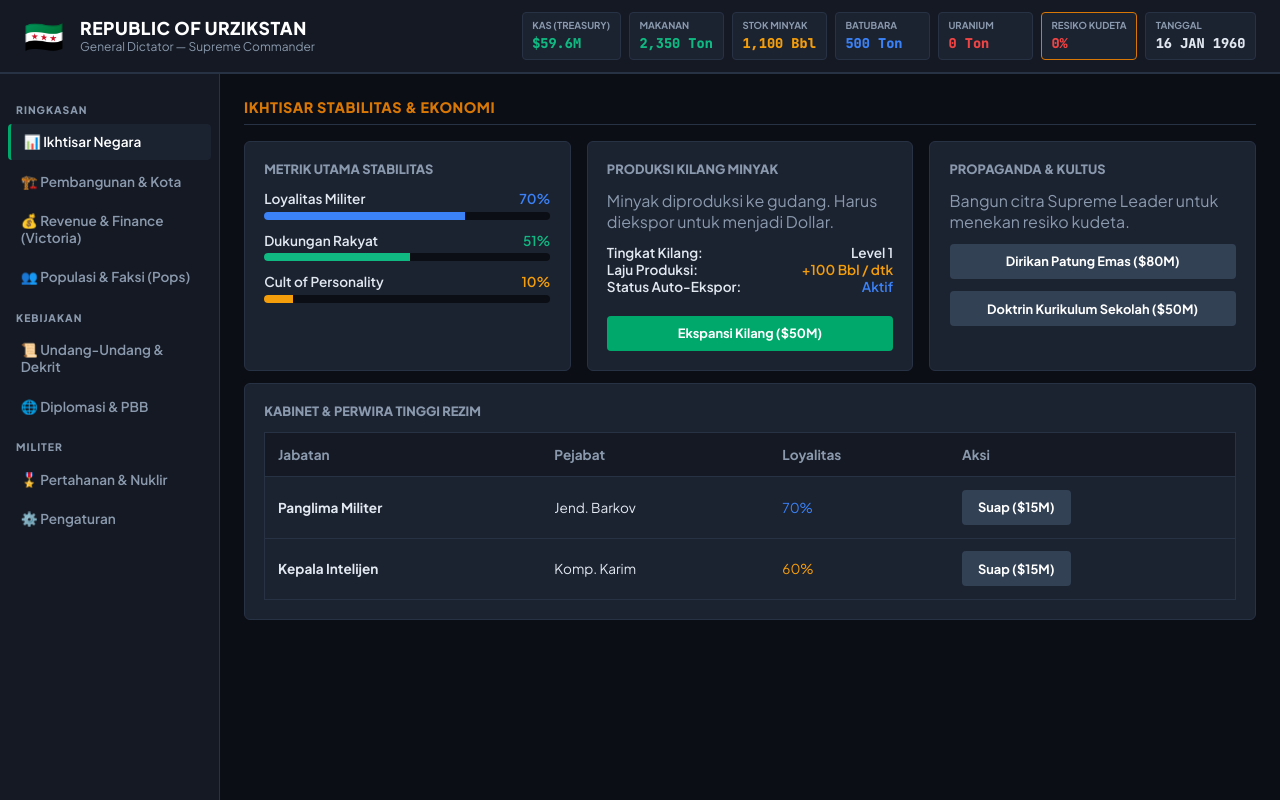
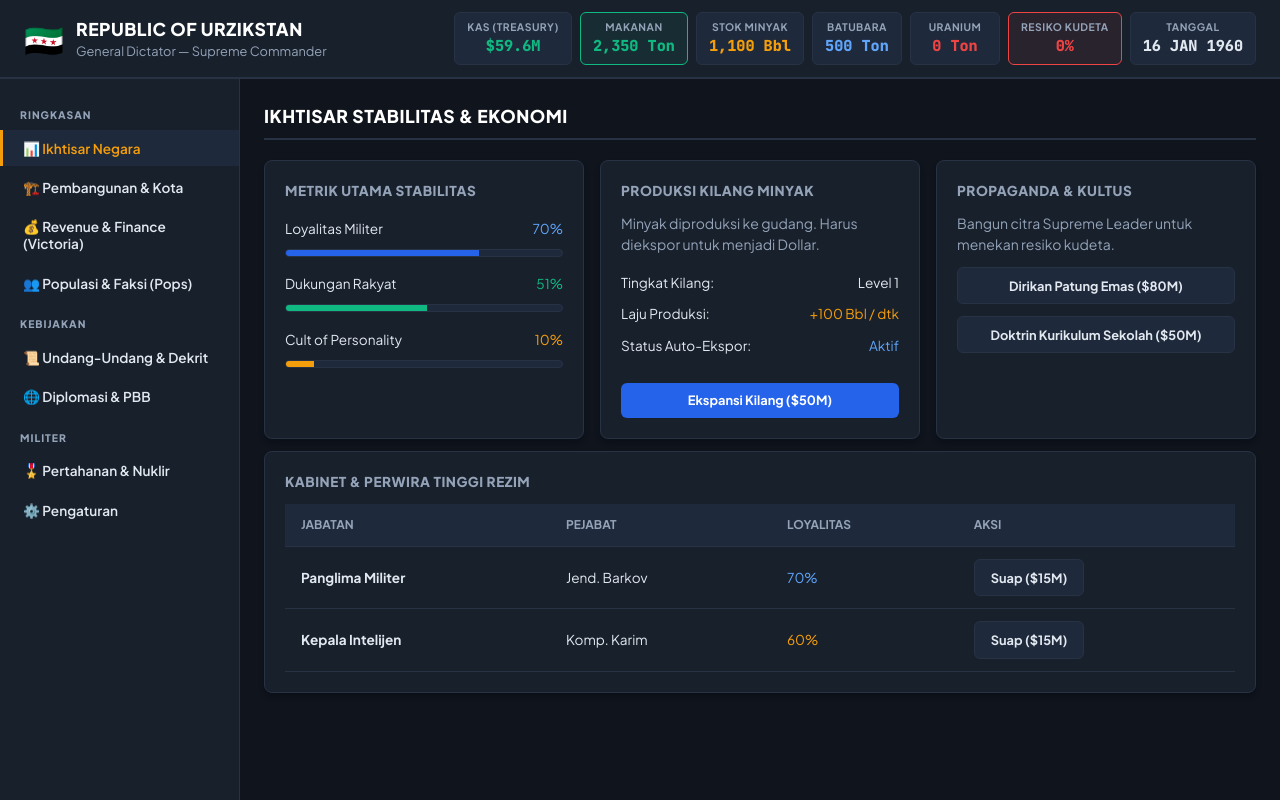
Before and after one commit to theonicholas84/Empire-and-Influence-, a plain HTML site: page index.html in a window 1280 px wide. Drawn offline with Linux system fonts and the light colour scheme.

Commit message:
Update style.css

```diff
--- a/style.css
+++ b/style.css
@@ -1,158 +1,445 @@
+/* ===================================================
+   URZIKSTAN STATE MANAGER — FOOTBALL MANAGER THEME
+   =================================================== */
+
 :root {
-  --fm-bg-dark: #0B0E14;
-  --fm-panel-bg: #141923;
-  --fm-card-bg: #1B2230;
-  --fm-border: #283245;
-  --fm-accent: #00A86B;
-  --fm-accent-gold: #D97706;
-  --text-main: #E2E8F0;
-  --text-muted: #8A99AD;
-  --danger-color: #EF4444;
-  --success-color: #10B981;
-  --warning-color: #F59E0B;
-  --font-family: 'Plus Jakarta Sans', sans-serif;
+  --bg-dark: #0f141d;
+  --panel-bg: #18202c;
+  --card-bg: #1e293b;
+  --border-color: #283245;
+  --text-main: #e2e8f0;
+  --text-muted: #94a3b8;
+
+  --accent-gold: #f59e0b;
+  --primary-color: #2563eb;
+  --primary-hover: #1d4ed8;
+  --success-color: #10b981;
+  --danger-color: #ef4444;
+  --warning-color: #f59e0b;
+
+  --font-sans: 'Plus Jakarta Sans', -apple-system, BlinkMacSystemFont, sans-serif;
   --font-mono: 'JetBrains Mono', monospace;
 }
 
-* { box-sizing: border-box; margin: 0; padding: 0; font-family: var(--font-family); }
-body { background-color: var(--fm-bg-dark); color: var(--text-main); height: 100vh; overflow: hidden; transition: all 0.5s ease; }
+* {
+  box-sizing: border-box;
+  margin: 0;
+  padding: 0;
+}
 
-/* Dynamic Red Pulse Mode saat Coup Threat > 75% */
+body {
+  background-color: var(--bg-dark);
+  color: var(--text-main);
+  font-family: var(--font-sans);
+  font-size: 14px;
+  line-height: 1.5;
+  overflow-x: hidden;
+  user-select: none;
+}
+
+/* --- Emergency Mode (Efek Kudeta > 75%) --- */
 body.emergency-mode {
   animation: pulse-red 2s infinite;
 }
 
 @keyframes pulse-red {
-  0% { box-shadow: inset 0 0 10px rgba(239, 68, 68, 0.2); }
-  50% { box-shadow: inset 0 0 60px rgba(239, 68, 68, 0.6); }
-  100% { box-shadow: inset 0 0 10px rgba(239, 68, 68, 0.2); }
+  0% { box-shadow: inset 0 0 30px rgba(239, 68, 68, 0.2); }
+  50% { box-shadow: inset 0 0 80px rgba(239, 68, 68, 0.6); }
+  100% { box-shadow: inset 0 0 30px rgba(239, 68, 68, 0.2); }
 }
 
-.fm-app { display: flex; flex-direction: column; height: 100vh; }
+/* --- Main Layout App --- */
+.fm-app {
+  display: flex;
+  flex-direction: column;
+  height: 100vh;
+}
 
+/* --- Top Navigation Bar --- */
 .fm-topbar {
-  background: var(--fm-panel-bg);
-  border-bottom: 2px solid var(--fm-border);
+  background-color: var(--panel-bg);
+  border-bottom: 2px solid var(--border-color);
   padding: 0.75rem 1.5rem;
   display: flex;
+  align-items: center;
   justify-content: space-between;
-  align-items: center;
+  gap: 1rem;
+  flex-wrap: wrap;
 }
 
-.fm-club-info { display: flex; align-items: center; gap: 1rem; }
-.fm-flag { font-size: 2rem; }
-.fm-nation-title { font-weight: 800; font-size: 1.1rem; color: #FFF; letter-spacing: 0.5px; }
-.fm-manager-title { font-size: 0.75rem; color: var(--text-muted); }
+.fm-club-info {
+  display: flex;
+  align-items: center;
+  gap: 0.75rem;
+}
 
-.fm-top-stats { display: flex; gap: 0.5rem; flex-wrap: wrap; }
+.fm-flag {
+  font-size: 2rem;
+  line-height: 1;
+}
+
+.fm-nation-title {
+  font-weight: 800;
+  font-size: 1.1rem;
+  letter-spacing: 0.5px;
+  color: #fff;
+}
+
+.fm-manager-title {
+  font-size: 0.8rem;
+  color: var(--text-muted);
+}
+
+.fm-top-stats {
+  display: flex;
+  gap: 0.5rem;
+  flex-wrap: wrap;
+}
+
 .fm-stat-box {
-  background: var(--fm-card-bg);
-  border: 1px solid var(--fm-border);
-  padding: 0.4rem 0.6rem;
-  border-radius: 4px;
-  min-width: 95px;
+  background-color: var(--card-bg);
+  border: 1px solid var(--border-color);
+  border-radius: 6px;
+  padding: 0.4rem 0.75rem;
+  display: flex;
+  flex-direction: column;
+  align-items: center;
+  min-width: 90px;
 }
-.fm-stat-box.highlight { border-color: var(--fm-accent-gold); }
-.fm-stat-box .label { font-size: 0.6rem; color: var(--text-muted); display: block; font-weight: 700; }
-.fm-stat-box .value { font-family: var(--font-mono); font-weight: 800; font-size: 0.85rem; }
 
-.fm-body { display: flex; flex: 1; overflow: hidden; }
+.fm-stat-box.highlight {
+  border-color: var(--danger-color);
+  background: rgba(239, 68, 68, 0.08);
+}
 
+.fm-stat-box.highlight-food {
+  border-color: var(--success-color);
+  background: rgba(16, 185, 129, 0.08);
+}
+
+.fm-stat-box .label {
+  font-size: 0.65rem;
+  font-weight: 700;
+  color: var(--text-muted);
+  letter-spacing: 0.5px;
+}
+
+.fm-stat-box .value {
+  font-family: var(--font-mono);
+  font-weight: 700;
+  font-size: 0.95rem;
+}
+
+/* --- Main App Body --- */
+.fm-body {
+  display: flex;
+  flex: 1;
+  overflow: hidden;
+}
+
+/* --- Sidebar Navigation --- */
 .fm-sidebar {
-  width: 220px;
-  background: var(--fm-panel-bg);
-  border-right: 1px solid var(--fm-border);
-  padding: 1rem 0.5rem;
+  width: 240px;
+  background-color: var(--panel-bg);
+  border-right: 1px solid var(--border-color);
+  padding: 1rem 0;
   display: flex;
   flex-direction: column;
   gap: 0.2rem;
+  overflow-y: auto;
 }
 
 .sidebar-category {
   font-size: 0.65rem;
   font-weight: 800;
   color: var(--text-muted);
-  padding: 0.8rem 0.5rem 0.3rem 0.5rem;
+  padding: 0.75rem 1.25rem 0.25rem;
   letter-spacing: 1px;
 }
 
 .fm-nav-btn {
-  background: transparent;
+  background: none;
   border: none;
-  color: var(--text-muted);
-  padding: 0.6rem 0.8rem;
-  border-radius: 4px;
+  color: var(--text-main);
+  padding: 0.6rem 1.25rem;
   text-align: left;
+  font-family: var(--font-sans);
+  font-size: 0.85rem;
   font-weight: 600;
-  font-size: 0.85rem;
   cursor: pointer;
-  transition: all 0.2s;
+  display: flex;
+  align-items: center;
+  gap: 0.5rem;
+  transition: all 0.2s ease;
+  border-left: 3px solid transparent;
 }
 
-.fm-nav-btn:hover, .fm-nav-btn.active {
-  background: var(--fm-card-bg);
-  color: #FFF;
-  border-left: 3px solid var(--fm-accent);
+.fm-nav-btn:hover {
+  background-color: rgba(255, 255, 255, 0.05);
+  color: #fff;
 }
 
-.fm-content { flex: 1; padding: 1.5rem; overflow-y: auto; }
+.fm-nav-btn.active {
+  background-color: var(--card-bg);
+  color: var(--accent-gold);
+  border-left-color: var(--accent-gold);
+}
+
+/* --- Main Content Area --- */
+.fm-content {
+  flex: 1;
+  background-color: var(--bg-dark);
+  padding: 1.5rem;
+  overflow-y: auto;
+}
+
+.tab-content {
+  display: none;
+}
+
+.tab-content.active {
+  display: block;
+}
+
 .fm-panel-header {
-  font-size: 0.9rem;
+  font-size: 1.1rem;
   font-weight: 800;
-  color: var(--fm-accent-gold);
-  border-bottom: 1px solid var(--fm-border);
+  color: #fff;
+  border-bottom: 2px solid var(--border-color);
   padding-bottom: 0.5rem;
-  margin-bottom: 1rem;
+  margin-bottom: 1.25rem;
   letter-spacing: 0.5px;
 }
 
-.tab-content { display: none; }
-.tab-content.active { display: block; }
+/* --- Cards & Grid Layout --- */
+.fm-grid-2 {
+  display: grid;
+  grid-template-columns: repeat(auto-fit, minmax(320px, 1fr));
+  gap: 1rem;
+}
+
+.fm-grid-3 {
+  display: grid;
+  grid-template-columns: repeat(auto-fit, minmax(280px, 1fr));
+  gap: 1rem;
+}
 
 .fm-card {
-  background: var(--fm-card-bg);
-  border: 1px solid var(--fm-border);
-  padding: 1.2rem;
-  border-radius: 6px;
+  background-color: var(--panel-bg);
+  border: 1px solid var(--border-color);
+  border-radius: 8px;
+  padding: 1.25rem;
+  box-shadow: 0 4px 6px -1px rgba(0, 0, 0, 0.3);
 }
 
-.card-title { font-size: 0.8rem; font-weight: 800; color: var(--text-muted); margin-bottom: 0.8rem; }
-.fm-grid-3 { display: grid; grid-template-columns: repeat(auto-fit, minmax(280px, 1fr)); gap: 1rem; }
-.fm-grid-2 { display: grid; grid-template-columns: repeat(auto-fit, minmax(380px, 1fr)); gap: 1rem; }
+.card-title {
+  font-size: 0.85rem;
+  font-weight: 800;
+  color: var(--text-muted);
+  letter-spacing: 0.5px;
+  margin-bottom: 0.75rem;
+  text-transform: uppercase;
+}
 
-.stat-row { display: flex; justify-content: space-between; font-size: 0.85rem; font-weight: 600; }
-.bar-bg { background: var(--fm-bg-dark); height: 8px; border-radius: 4px; overflow: hidden; margin-top: 0.3rem; }
-.bar-fill { height: 100%; transition: width 0.3s; }
+.stat-row {
+  display: flex;
+  justify-content: space-between;
+  align-items: center;
+  padding: 0.35rem 0;
+  font-size: 0.85rem;
+}
 
-.fm-table { width: 100%; border-collapse: collapse; background: var(--fm-card-bg); border: 1px solid var(--fm-border); font-size: 0.85rem; }
-.fm-table th { background: var(--fm-panel-bg); text-align: left; padding: 0.8rem; color: var(--text-muted); border-bottom: 1px solid var(--fm-border); }
-.fm-table td { padding: 0.8rem; border-bottom: 1px solid var(--fm-border); }
+/* --- Progress Bars --- */
+.bar-bg {
+  background-color: var(--card-bg);
+  height: 8px;
+  border-radius: 4px;
+  overflow: hidden;
+  margin-top: 0.25rem;
+  border: 1px solid var(--border-color);
+}
 
-.btn { padding: 0.6rem 1rem; border-radius: 4px; border: none; font-weight: 700; font-size: 0.8rem; cursor: pointer; }
-.btn-primary { background: var(--fm-accent); color: white; }
-.btn-danger { background: var(--danger-color); color: white; }
-.btn-secondary { background: #334155; color: white; }
-.btn-warning { background: var(--warning-color); color: black; }
-.btn-block { width: 100%; }
+.bar-fill {
+  height: 100%;
+  transition: width 0.3s ease;
+}
 
+.bg-blue { background-color: var(--primary-color); }
+.bg-green { background-color: var(--success-color); }
+.bg-red { background-color: var(--danger-color); }
+.bg-warning { background-color: var(--warning-color); }
+
+/* --- Tables --- */
+.fm-table {
+  width: 100%;
+  border-collapse: collapse;
+  margin-top: 0.5rem;
+  font-size: 0.85rem;
+}
+
+.fm-table th, .fm-table td {
+  padding: 0.75rem 1rem;
+  text-align: left;
+  border-bottom: 1px solid var(--border-color);
+}
+
+.fm-table th {
+  background-color: var(--card-bg);
+  color: var(--text-muted);
+  font-weight: 700;
+  font-size: 0.75rem;
+  text-transform: uppercase;
+}
+
+.fm-table tr:hover {
+  background-color: rgba(255, 255, 255, 0.02);
+}
+
+/* --- Buttons --- */
+.btn {
+  font-family: var(--font-sans);
+  font-weight: 700;
+  font-size: 0.8rem;
+  padding: 0.6rem 1rem;
+  border-radius: 6px;
+  border: none;
+  cursor: pointer;
+  transition: all 0.2s ease;
+  display: inline-flex;
+  align-items: center;
+  justify-content: center;
+  gap: 0.4rem;
+}
+
+.btn-primary {
+  background-color: var(--primary-color);
+  color: #fff;
+}
+.btn-primary:hover { background-color: var(--primary-hover); }
+
+.btn-secondary {
+  background-color: var(--card-bg);
+  color: var(--text-main);
+  border: 1px solid var(--border-color);
+}
+.btn-secondary:hover { background-color: var(--border-color); }
+
+.btn-danger {
+  background-color: var(--danger-color);
+  color: #fff;
+}
+.btn-danger:hover { background-color: #dc2626; }
+
+.btn-warning {
+  background-color: var(--warning-color);
+  color: #000;
+}
+.btn-warning:hover { background-color: #d97706; }
+
+.btn-block {
+  display: block;
+  width: 100%;
+}
+
+/* --- Utilities Text --- */
 .text-success { color: var(--success-color); }
 .text-danger { color: var(--danger-color); }
 .text-warning { color: var(--warning-color); }
-.text-primary { color: #3B82F6; }
+.text-primary { color: #60a5fa; }
 .text-muted { color: var(--text-muted); }
 .text-center { text-align: center; }
+
 .mt-2 { margin-top: 0.75rem; }
 .mb-2 { margin-bottom: 0.75rem; }
 
-.bg-blue { background: #3B82F6; }
-.bg-green { background: var(--success-color); }
-.bg-warning { background: var(--warning-color); }
-.bg-red { background: var(--danger-color); }
+/* --- Modals --- */
+.modal {
+  position: fixed;
+  top: 0;
+  left: 0;
+  width: 100vw;
+  height: 100vh;
+  background-color: rgba(0, 0, 0, 0.85);
+  backdrop-filter: blur(4px);
+  display: flex;
+  align-items: center;
+  justify-content: center;
+  z-index: 9999;
+}
 
-.modal { position: fixed; top: 0; left: 0; width: 100%; height: 100%; background: rgba(0,0,0,0.85); display: flex; align-items: center; justify-content: center; z-index: 999; }
-.modal.hidden { display: none; }
-.modal-content { background: var(--fm-card-bg); padding: 1.5rem; border: 1px solid var(--fm-border); border-radius: 6px; max-width: 450px; width: 90%; }
-.modal-header { font-size: 0.75rem; font-weight: 800; color: var(--danger-color); margin-bottom: 0.5rem; }
+.modal.hidden {
+  display: none;
+}
 
-.toast-container { position: fixed; bottom: 20px; right: 20px; z-index: 1000; display: flex; flex-direction: column; gap: 8px; }
-.toast { background: var(--fm-panel-bg); color: #fff; padding: 0.8rem 1.2rem; border-radius: 4px; border-left: 4px solid var(--fm-accent); font-size: 0.85rem; font-weight: 600; }
+.modal-content {
+  background-color: var(--panel-bg);
+  border: 2px solid var(--border-color);
+  border-radius: 12px;
+  padding: 1.75rem;
+  max-width: 480px;
+  width: 90%;
+  box-shadow: 0 20px 25px -5px rgba(0, 0, 0, 0.5);
+}
+
+.modal-header {
+  font-size: 0.75rem;
+  font-weight: 800;
+  color: var(--accent-gold);
+  letter-spacing: 1px;
+  margin-bottom: 0.5rem;
+}
+
+/* --- Toast Container --- */
+.toast-container {
+  position: fixed;
+  bottom: 1.5rem;
+  right: 1.5rem;
+  display: flex;
+  flex-direction: column;
+  gap: 0.5rem;
+  z-index: 10000;
+  pointer-events: none;
+}
+
+.toast {
+  background-color: var(--panel-bg);
+  border-left: 4px solid var(--accent-gold);
+  border-top: 1px solid var(--border-color);
+  border-right: 1px solid var(--border-color);
+  border-bottom: 1px solid var(--border-color);
+  color: var(--text-main);
+  padding: 0.75rem 1rem;
+  border-radius: 6px;
+  font-size: 0.85rem;
+  font-weight: 600;
+  box-shadow: 0 10px 15px -3px rgba(0, 0, 0, 0.4);
+  animation: slide-in 0.3s ease-out forwards;
+}
+
+@keyframes slide-in {
+  from { transform: translateX(100%); opacity: 0; }
+  to { transform: translateX(0); opacity: 1; }
+}
+
+/* --- Responsive Adjustments --- */
+@media (max-width: 900px) {
+  .fm-body {
+    flex-direction: column;
+  }
+  .fm-sidebar {
+    width: 100%;
+    height: auto;
+    flex-direction: row;
+    overflow-x: auto;
+    padding: 0.5rem;
+  }
+  .sidebar-category { display: none; }
+  .fm-nav-btn {
+    white-space: nowrap;
+    border-left: none;
+    border-bottom: 3px solid transparent;
+  }
+  .fm-nav-btn.active {
+    border-bottom-color: var(--accent-gold);
+  }
+}
```
